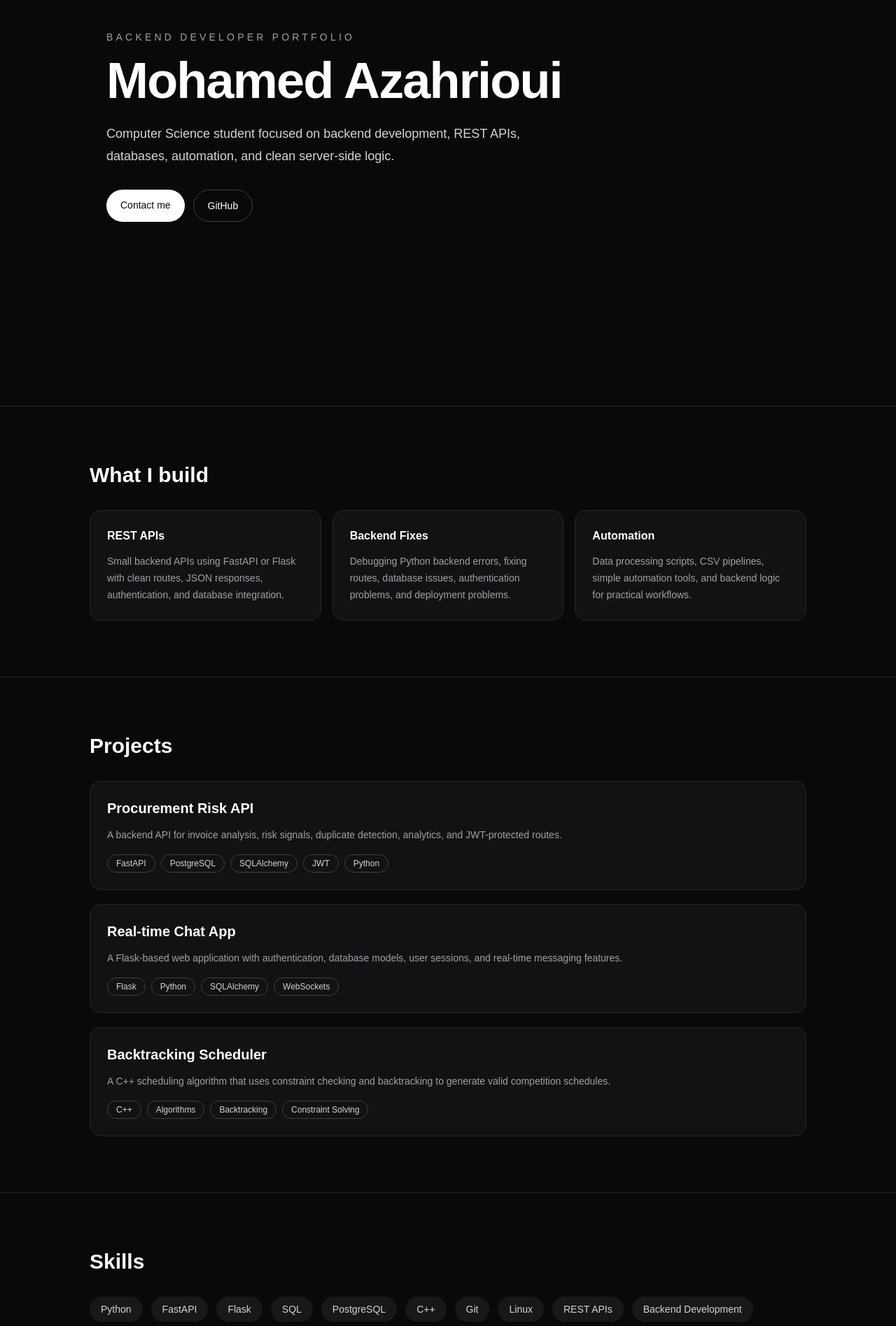
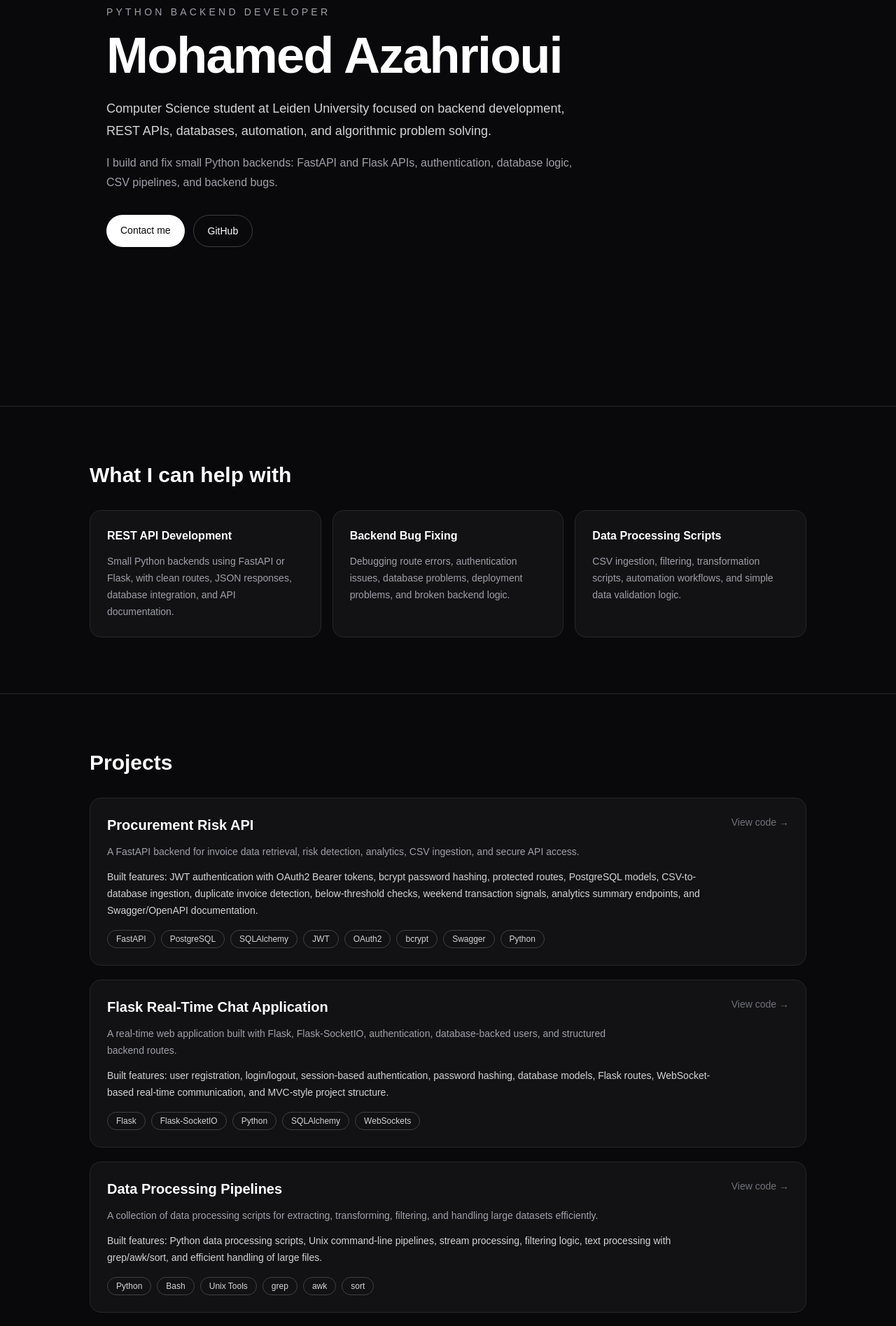
Before and after one commit to MoAz06/moaz06.dev, a Next.js app: page / in a window 1280 px wide. Shown: the part 220-2115 px from the top of the page at 70% size. Built offline with nearby package versions, Linux system fonts and the light colour scheme.

Commit message:
Improve portfolio projects and content

```diff
--- a/app/page.js
+++ b/app/page.js
@@ -2,22 +2,46 @@ const projects = [
   {
     title: "Procurement Risk API",
     description:
-      "A backend API for invoice analysis, risk signals, duplicate detection, analytics, and JWT-protected routes.",
-    tech: ["FastAPI", "PostgreSQL", "SQLAlchemy", "JWT", "Python"],
+      "A FastAPI backend for invoice data retrieval, risk detection, analytics, CSV ingestion, and secure API access.",
+    features:
+      "Built features: JWT authentication with OAuth2 Bearer tokens, bcrypt password hashing, protected routes, PostgreSQL models, CSV-to-database ingestion, duplicate invoice detection, below-threshold checks, weekend transaction signals, analytics summary endpoints, and Swagger/OpenAPI documentation.",
+    tech: [
+      "FastAPI",
+      "PostgreSQL",
+      "SQLAlchemy",
+      "JWT",
+      "OAuth2",
+      "bcrypt",
+      "Swagger",
+      "Python",
+    ],
     link: "https://github.com/MoAz06/procurement-risk-api",
   },
   {
-    title: "Real-time Chat App",
+    title: "Flask Real-Time Chat Application",
     description:
-      "A Flask-based web application with authentication, database models, user sessions, and real-time messaging features.",
-    tech: ["Flask", "Python", "SQLAlchemy", "WebSockets"],
+      "A real-time web application built with Flask, Flask-SocketIO, authentication, database-backed users, and structured backend routes.",
+    features:
+      "Built features: user registration, login/logout, session-based authentication, password hashing, database models, Flask routes, WebSocket-based real-time communication, and MVC-style project structure.",
+    tech: ["Flask", "Flask-SocketIO", "Python", "SQLAlchemy", "WebSockets"],
     link: "https://github.com/MoAz06/chatapp-pt2",
+  },
+  {
+    title: "Data Processing Pipelines",
+    description:
+      "A collection of data processing scripts for extracting, transforming, filtering, and handling large datasets efficiently.",
+    features:
+      "Built features: Python data processing scripts, Unix command-line pipelines, stream processing, filtering logic, text processing with grep/awk/sort, and efficient handling of large files.",
+    tech: ["Python", "Bash", "Unix Tools", "grep", "awk", "sort"],
+    link: "https://github.com/MoAz06/data-processing-pipelines",
   },
   {
     title: "Backtracking Scheduler",
     description:
-      "A C++ scheduling algorithm that uses constraint checking and backtracking to generate valid competition schedules.",
-    tech: ["C++", "Algorithms", "Backtracking", "Constraint Solving"],
+      "A C++ constraint-solving project that generates valid competition schedules using recursive backtracking and pruning.",
+    features:
+      "Built features: recursive backtracking, constraint validation, pruning, opponent tracking, home/away balancing, country checks, schedule scoring, and custom data structures for efficient state tracking.",
+    tech: ["C++", "Algorithms", "Backtracking", "Pruning", "Constraint Solving"],
     link: "https://github.com/MoAz06/algorithms-backtracking-champions-league",
   },
 ];
@@ -26,13 +50,40 @@ const skills = [
   "Python",
   "FastAPI",
   "Flask",
+  "Flask-SocketIO",
   "SQL",
   "PostgreSQL",
+  "SQLAlchemy",
   "C++",
   "Git",
   "Linux",
+  "Bash",
+  "JWT",
+  "OAuth2",
+  "bcrypt",
   "REST APIs",
-  "Backend Development",
+  "Swagger / OpenAPI",
+  "Backend Architecture",
+  "Data Pipelines",
+  "Algorithm Design",
+];
+
+const services = [
+  {
+    title: "REST API Development",
+    description:
+      "Small Python backends using FastAPI or Flask, with clean routes, JSON responses, database integration, and API documentation.",
+  },
+  {
+    title: "Backend Bug Fixing",
+    description:
+      "Debugging route errors, authentication issues, database problems, deployment problems, and broken backend logic.",
+  },
+  {
+    title: "Data Processing Scripts",
+    description:
+      "CSV ingestion, filtering, transformation scripts, automation workflows, and simple data validation logic.",
+  },
 ];
 
 export default function Home() {
@@ -40,7 +91,7 @@ export default function Home() {
     <main className="min-h-screen bg-zinc-950 text-zinc-100">
       <section className="mx-auto flex min-h-screen max-w-5xl flex-col justify-center px-6 py-20">
         <p className="mb-4 text-sm font-medium uppercase tracking-[0.3em] text-zinc-400">
-          Backend Developer Portfolio
+          Python Backend Developer
         </p>
 
         <h1 className="max-w-3xl text-5xl font-semibold tracking-tight text-white md:text-7xl">
@@ -48,8 +99,14 @@ export default function Home() {
         </h1>
 
         <p className="mt-6 max-w-2xl text-lg leading-8 text-zinc-300">
-          Computer Science student focused on backend development, REST APIs,
-          databases, automation, and clean server-side logic.
+          Computer Science student at Leiden University focused on backend
+          development, REST APIs, databases, automation, and algorithmic problem
+          solving.
+        </p>
+
+        <p className="mt-4 max-w-2xl text-base leading-7 text-zinc-400">
+          I build and fix small Python backends: FastAPI and Flask APIs,
+          authentication, database logic, CSV pipelines, and backend bugs.
         </p>
 
         <div className="mt-8 flex flex-wrap gap-3">
@@ -59,6 +116,7 @@ export default function Home() {
           >
             Contact me
           </a>
+
           <a
             href="https://github.com/MoAz06"
             target="_blank"
@@ -72,32 +130,20 @@ export default function Home() {
 
       <section className="border-t border-zinc-800 px-6 py-20">
         <div className="mx-auto max-w-5xl">
-          <h2 className="text-3xl font-semibold text-white">What I build</h2>
+          <h2 className="text-3xl font-semibold text-white">What I can help with</h2>
 
           <div className="mt-8 grid gap-4 md:grid-cols-3">
-            <div className="rounded-2xl border border-zinc-800 bg-zinc-900/60 p-6">
-              <h3 className="font-semibold text-white">REST APIs</h3>
+            {services.map((service) => (
+              <div
+                key={service.title}
+                className="rounded-2xl border border-zinc-800 bg-zinc-900/60 p-6"
+              >
+                <h3 className="font-semibold text-white">{service.title}</h3>
                 <p className="mt-3 text-sm leading-6 text-zinc-400">
-                Small backend APIs using FastAPI or Flask with clean routes,
-                JSON responses, authentication, and database integration.
+                  {service.description}
                 </p>
               </div>
-
-            <div className="rounded-2xl border border-zinc-800 bg-zinc-900/60 p-6">
-              <h3 className="font-semibold text-white">Backend Fixes</h3>
-              <p className="mt-3 text-sm leading-6 text-zinc-400">
-                Debugging Python backend errors, fixing routes, database issues,
-                authentication problems, and deployment problems.
-              </p>
-            </div>
-
-            <div className="rounded-2xl border border-zinc-800 bg-zinc-900/60 p-6">
-              <h3 className="font-semibold text-white">Automation</h3>
-              <p className="mt-3 text-sm leading-6 text-zinc-400">
-                Data processing scripts, CSV pipelines, simple automation tools,
-                and backend logic for practical workflows.
-              </p>
-            </div>
+            ))}
           </div>
         </div>
       </section>
@@ -115,11 +161,19 @@ export default function Home() {
                 rel="noreferrer"
                 className="block rounded-2xl border border-zinc-800 bg-zinc-900/60 p-6 transition hover:border-zinc-500"
               >
+                <div className="flex flex-col gap-2 md:flex-row md:items-start md:justify-between">
                   <h3 className="text-xl font-semibold text-white">
                     {project.title}
                   </h3>
+                  <span className="text-sm text-zinc-500">View code →</span>
+                </div>
+
                 <p className="mt-3 max-w-3xl text-sm leading-6 text-zinc-400">
                   {project.description}
+                </p>
+
+                <p className="mt-3 max-w-4xl text-sm leading-6 text-zinc-300">
+                  {project.features}
                 </p>
 
                 <div className="mt-4 flex flex-wrap gap-2">
@@ -158,19 +212,32 @@ export default function Home() {
       <section className="border-t border-zinc-800 px-6 py-20">
         <div className="mx-auto max-w-5xl rounded-3xl border border-zinc-800 bg-zinc-900/60 p-8 md:p-10">
           <h2 className="text-3xl font-semibold text-white">
-            Need a small backend or API fixed?
+            Need a Python backend or API fixed?
           </h2>
+
           <p className="mt-4 max-w-2xl leading-7 text-zinc-400">
-            I can help with Python backend tasks, Flask or FastAPI APIs,
-            database logic, bug fixing, and small automation scripts.
+            Send me the issue, feature request, or API idea. I can help with
+            Flask, FastAPI, PostgreSQL, authentication, backend bugs, and small
+            automation scripts.
           </p>
 
+          <div className="mt-8 flex flex-wrap gap-3">
             <a
               href="mailto:mohamedazahrioui2006@gmail.com"
-            className="mt-8 inline-block rounded-full bg-white px-5 py-3 text-sm font-medium text-zinc-950 transition hover:bg-zinc-200"
+              className="rounded-full bg-white px-5 py-3 text-sm font-medium text-zinc-950 transition hover:bg-zinc-200"
             >
               Send an email
             </a>
+
+            <a
+              href="https://github.com/MoAz06"
+              target="_blank"
+              rel="noreferrer"
+              className="rounded-full border border-zinc-700 px-5 py-3 text-sm font-medium text-white transition hover:border-zinc-400"
+            >
+              View GitHub
+            </a>
+          </div>
         </div>
       </section>
 
```
Lines whose indentation alone changed are shown as unchanged.
